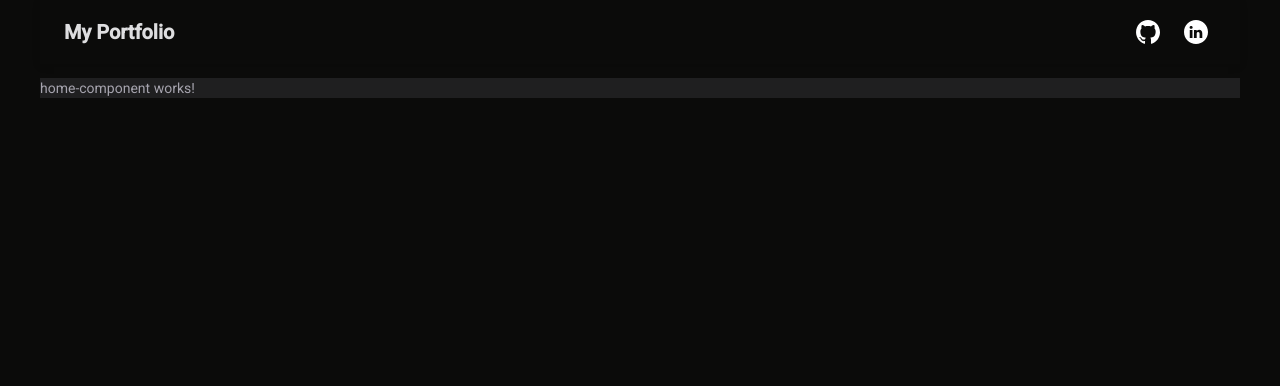
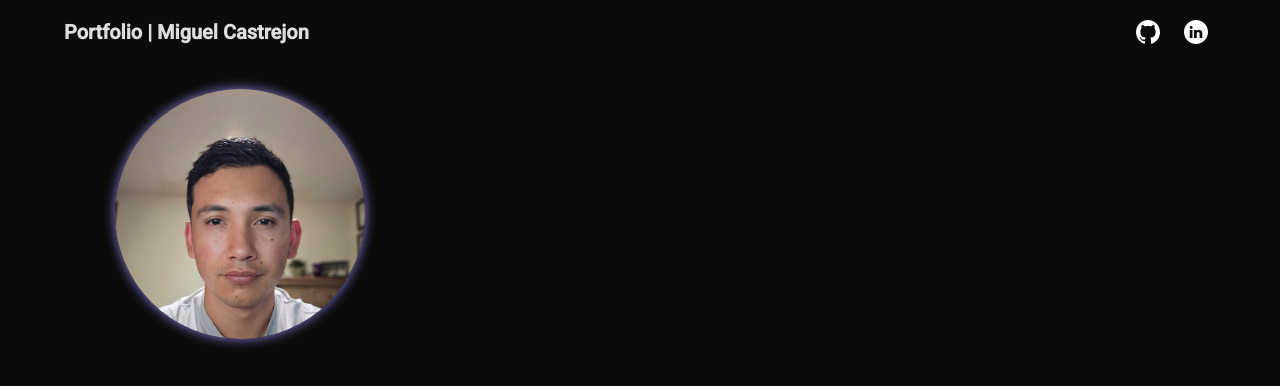
Before and after one commit to mcastre1/Portfolio, an Angular app: page / in a window 1280 px wide. Shown: the top 386 px of the page. Built offline with nearby package versions, Linux system fonts and the light colour scheme.

Commit message:
Added ref to linkedin icon and added a picture section about me

```diff
--- a/src/app/components/home-component/home-component.css
+++ b/src/app/components/home-component/home-component.css
@@ -0,0 +1,29 @@
+.about-me {
+    margin-top: 0px;
+    display: flex;
+    width: 100%;
+    height: 300px;
+    /* background-color: rgb(29, 173, 173); */
+    background-color: var(--portfolio-background);
+    flex-direction: row;
+}
+.about-me-picture-container {
+    display: flex;
+    flex: 1;
+    align-items: center;
+    justify-content: center;
+    /* border: 2px solid red; */
+}
+
+.about-me-text-container {
+    flex: 2;
+    /* border: 2px solid red; */
+}
+
+.about-me-picture-container img {
+    width: 250px;
+    height: 250px;
+    border-radius: 50%;
+    object-fit: cover;
+    box-shadow: 0 0 12px #897ddd;
+}
--- a/src/app/components/home-component/home-component.html
+++ b/src/app/components/home-component/home-component.html
@@ -1 +1,8 @@
-<p>home-component works!</p>
+<div class="about-me">
+    <div class="about-me-picture-container">
+        <img src="assets/images/profile.jpg" alt="My profile picture">
+    </div>
+    <div class="about-me-text-container">
+
+    </div>
+</div>
--- a/src/app/components/navbar/navbar.css
+++ b/src/app/components/navbar/navbar.css
@@ -27,3 +27,7 @@ nav {
     align-items: center;
     gap: 8px;
 }
+
+mat-icon-button {
+    font-size: 50px;
+}
--- a/src/app/components/navbar/navbar.html
+++ b/src/app/components/navbar/navbar.html
@@ -1,11 +1,11 @@
 
 <mat-toolbar class="navbar">
-  <span class="brand">My Portfolio</span>
+  <span class="brand">Portfolio | Miguel Castrejon</span>
 
   <span class="spacer"></span>
 
   <nav>
     <a mat-icon-button aria-label="Github profile" matTooltip="GitHub" href="https://github.com/mcastre1" target="_blank"> <mat-icon svgIcon="github-icon"></mat-icon></a>
-    <a mat-icon-button href="" > <mat-icon svgIcon="linkedin-icon"></mat-icon></a>
+    <a mat-icon-button aria-label="Linkedin profile" matTooltip="LinkedIn" href="https://www.linkedin.com/in/miguel-castrejon-ab8b56182/" target="_blank"> <mat-icon svgIcon="linkedin-icon"></mat-icon></a>
   </nav>
 </mat-toolbar>
```
Also changed, not shown: public/assets/images/profile.jpg (added).
